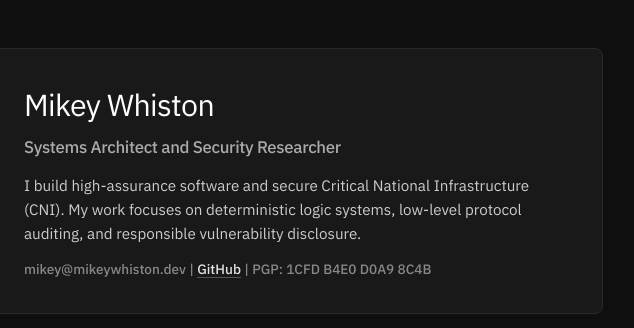
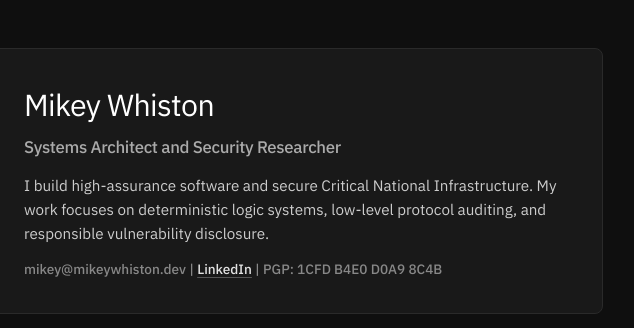
Before and after one commit to mikeywhiston/mw-interim, a plain HTML site: page index.html in a window 1280 px wide. Shown: the top 328 px of the page, 417-1051 px from the left. Drawn offline with Linux system fonts and the light colour scheme.

Commit message:
minor changes

```diff
--- a/index.html
+++ b/index.html
@@ -138,9 +138,9 @@
         <div class="profile-info">
             <h1>Mikey Whiston</h1>
             <h3>Systems Architect and Security Researcher</h3>
-            <p>I build high-assurance software and secure Critical National Infrastructure (CNI). My work focuses on deterministic logic systems, low-level protocol auditing, and responsible vulnerability disclosure.</p>
+            <p>I build high-assurance software and secure Critical National Infrastructure. My work focuses on deterministic logic systems, low-level protocol auditing, and responsible vulnerability disclosure.</p>
             <div class="metadata">
-                mikey@mikeywhiston.dev | <a href="https://github.com/mikeywhiston">GitHub</a> | PGP: 1CFD B4E0 D0A9 8C4B
+                mikey@mikeywhiston.dev | <a href="https://linkedin.com/in/mikeywhiston">LinkedIn</a> | PGP: 1CFD B4E0 D0A9 8C4B
             </div>
         </div>
     </div>
```
